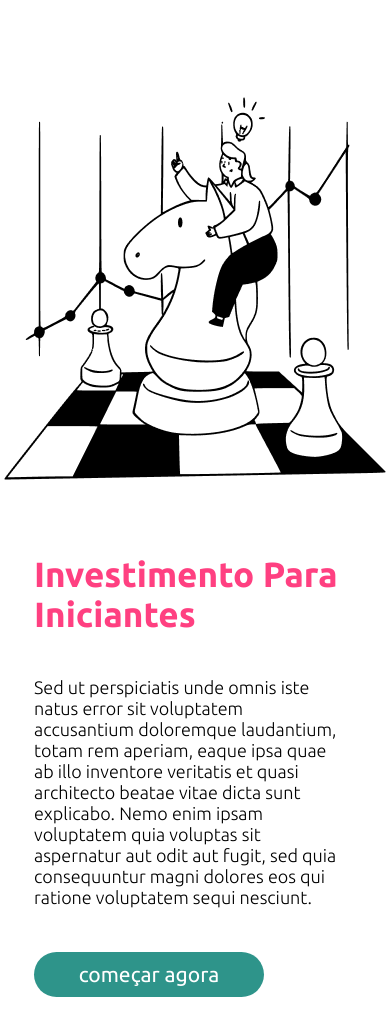
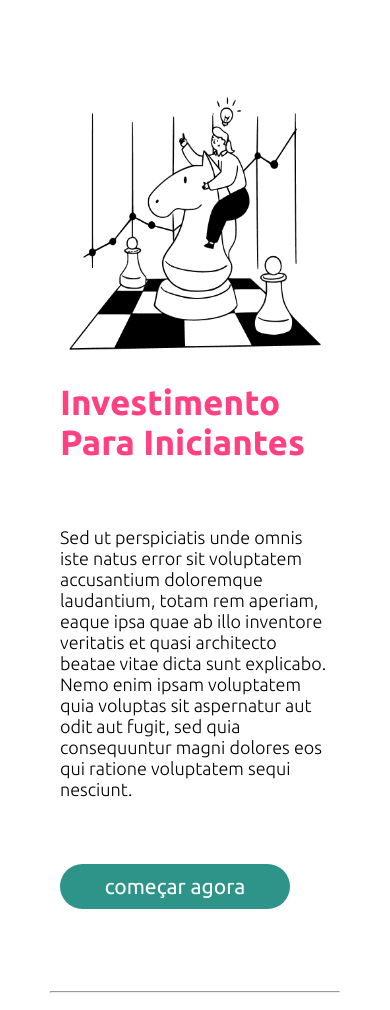
Before and after one commit to thiagoferr/projetodindin-pag-cursos-blog, a plain HTML site: page index.html in a window 390 px wide. Shown: the part 390-1400 px from the top of the page. Drawn offline with Linux system fonts and the light colour scheme.

Commit message:
novo update 23.08.2022-09.31

```diff
--- a/estilo.css
+++ b/estilo.css
@@ -40,7 +40,7 @@ li, a{
     display: flex;
     flex-wrap: wrap;
     justify-content: space-between;
-    /* padding: 0 100px; */
+    padding: 0 100px;
     align-content: center;
     box-shadow: 0px 3px 7px rgba(0, 0, 0, 0.25);
 }
@@ -131,20 +131,28 @@ li, a{
 
 .conteudo-principal .caixa{
     padding: 50px;
-    /* border: 1px solid black; */
+    /* border: 5px solid black; */
     display: flex;
+    align-items: center;
     justify-content: space-evenly;
     flex-wrap: wrap;
 }
 
+.conteudo-principal .caixa img{
+    /* border: 1px solid black; */
+    width: fit-content;
+    height: 50vh;
+}
+
 .conteudo-principal .caixa #caixa-texto{
-    /* border: 1px solid black; */
-    padding: 30px;
+    /* border: 3px solid black; */
+    /* padding: 30px; */
     width: 45vw;
     display: flex;
     flex-direction: column;
-    justify-content: space-evenly;
-    height: 70vh;
+    justify-content: space-around;
+    /* align-content:  */
+    height: 50vh;
 }
 
 
@@ -199,6 +207,8 @@ li, a{
 
      .rodape{
         /* border: 1px solid red; */
+        padding: 30px;
+        height: 60vh;
         flex-direction: column;
         flex-wrap: wrap;
     }
@@ -206,6 +216,22 @@ li, a{
 
 
 @media only screen and (max-width: 480px){
+
+.conteudo-principal .caixa img{
+    /* border: 1px solid black; */
+    width: fit-content;
+    height: 30vh;
+}
+
+.conteudo-principal .caixa #caixa-texto{
+    /* border: 1px solid red; */
+    display: flex;
+    justify-items: center;
+    min-width: 270px;
+    height: 70vh;
+    align-content: space-around;
+ }
+
 
 .topo .menu-icon{
     visibility: visible;
```
